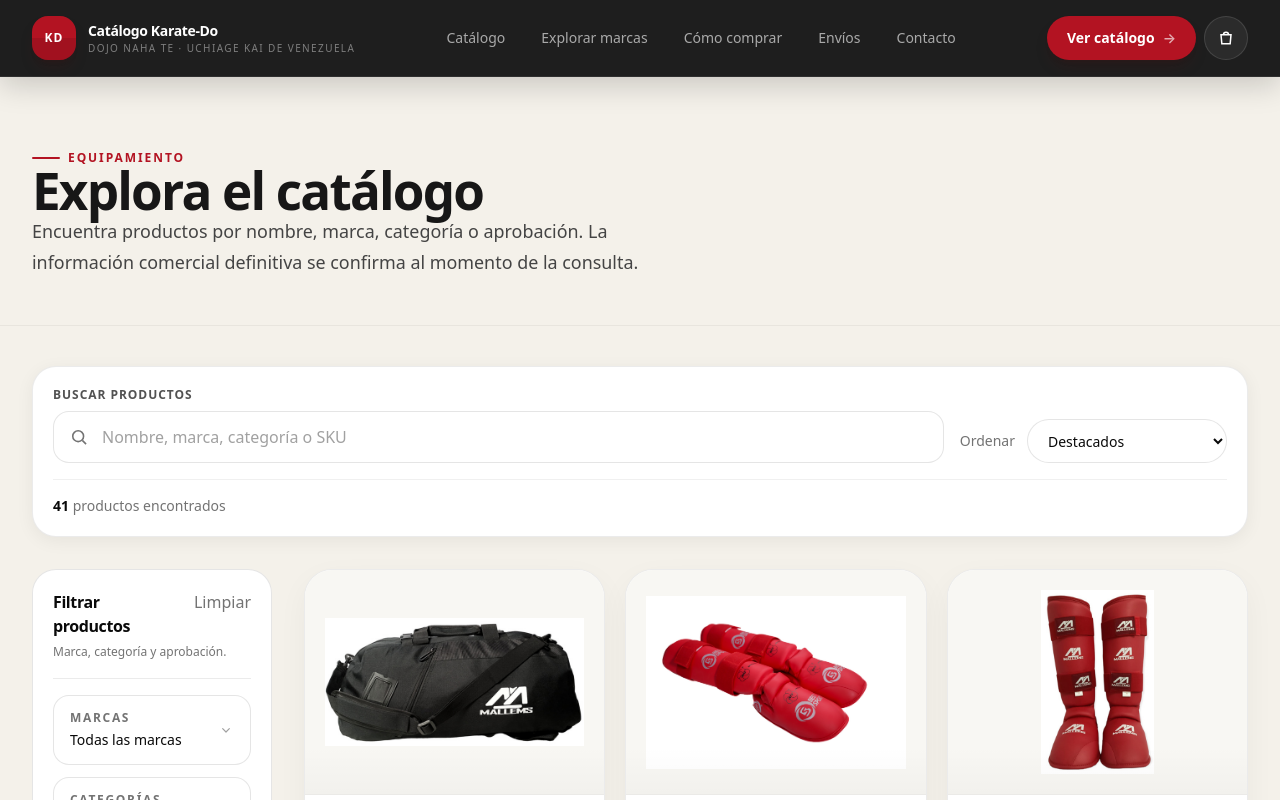
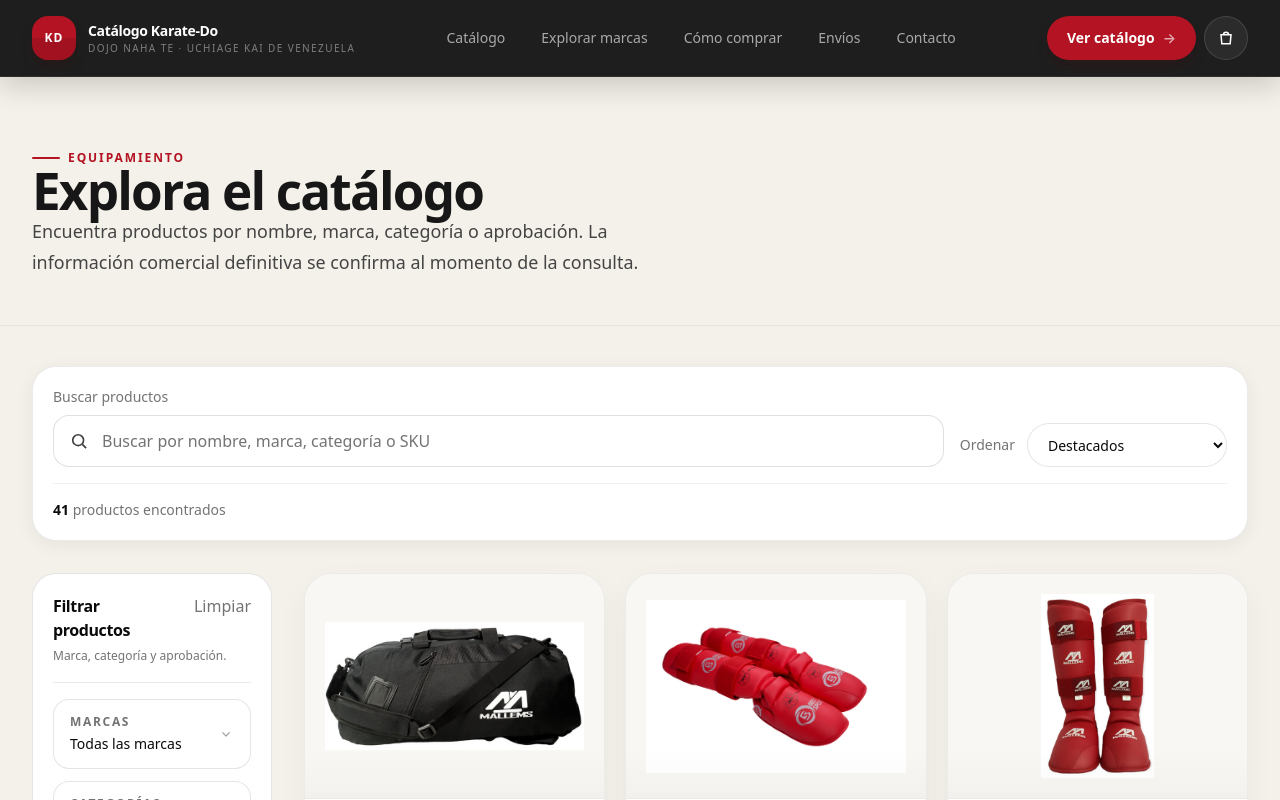
Before and after one commit to maorusohh/catalogo-karate, a Next.js app: page /catalogo in a window 1280 px wide. Shown: the top 800 px of the page. Built offline with nearby package versions, Linux system fonts and the light colour scheme.

Commit message:
style: clarify catalog search field

```diff
--- a/src/components/catalog/catalog-search.tsx
+++ b/src/components/catalog/catalog-search.tsx
@@ -8,19 +8,17 @@ type CatalogSearchProps = {
 export function CatalogSearch({ value, onChange }: CatalogSearchProps) {
   return (
     <label className="block">
-      <span className="mb-2 block text-xs font-semibold tracking-[0.08em] text-neutral-600 uppercase">
-        Buscar productos
-      </span>
+      <span className="mb-2 block text-sm font-medium text-neutral-500">Buscar productos</span>
 
       <span className="relative block">
         <span className="pointer-events-none absolute inset-y-0 left-4 flex items-center">
           <svg
             aria-hidden="true"
             viewBox="0 0 24 24"
-            className="size-5 text-neutral-500"
+            className="size-5 text-neutral-700"
             fill="none"
             stroke="currentColor"
-            strokeWidth="1.9"
+            strokeWidth="2"
           >
             <circle cx="11" cy="11" r="6.5" />
             <path d="m16 16 4.5 4.5" />
@@ -31,8 +29,8 @@ export function CatalogSearch({ value, onChange }: CatalogSearchProps) {
           type="search"
           value={value}
           onChange={(event) => onChange(event.target.value)}
-          placeholder="Nombre, marca, categoría o SKU"
-          className="min-h-13 w-full rounded-2xl border border-black/10 bg-white pr-4 pl-12 text-sm text-neutral-950 outline-none transition-colors placeholder:text-neutral-400 focus:border-neutral-950"
+          placeholder="Buscar por nombre, marca, categoría o SKU"
+          className="min-h-13 w-full rounded-2xl border border-black/12 bg-white pr-4 pl-12 text-sm text-neutral-950 outline-none transition-colors placeholder:text-neutral-500 focus:border-neutral-950"
         />
       </span>
     </label>
```
